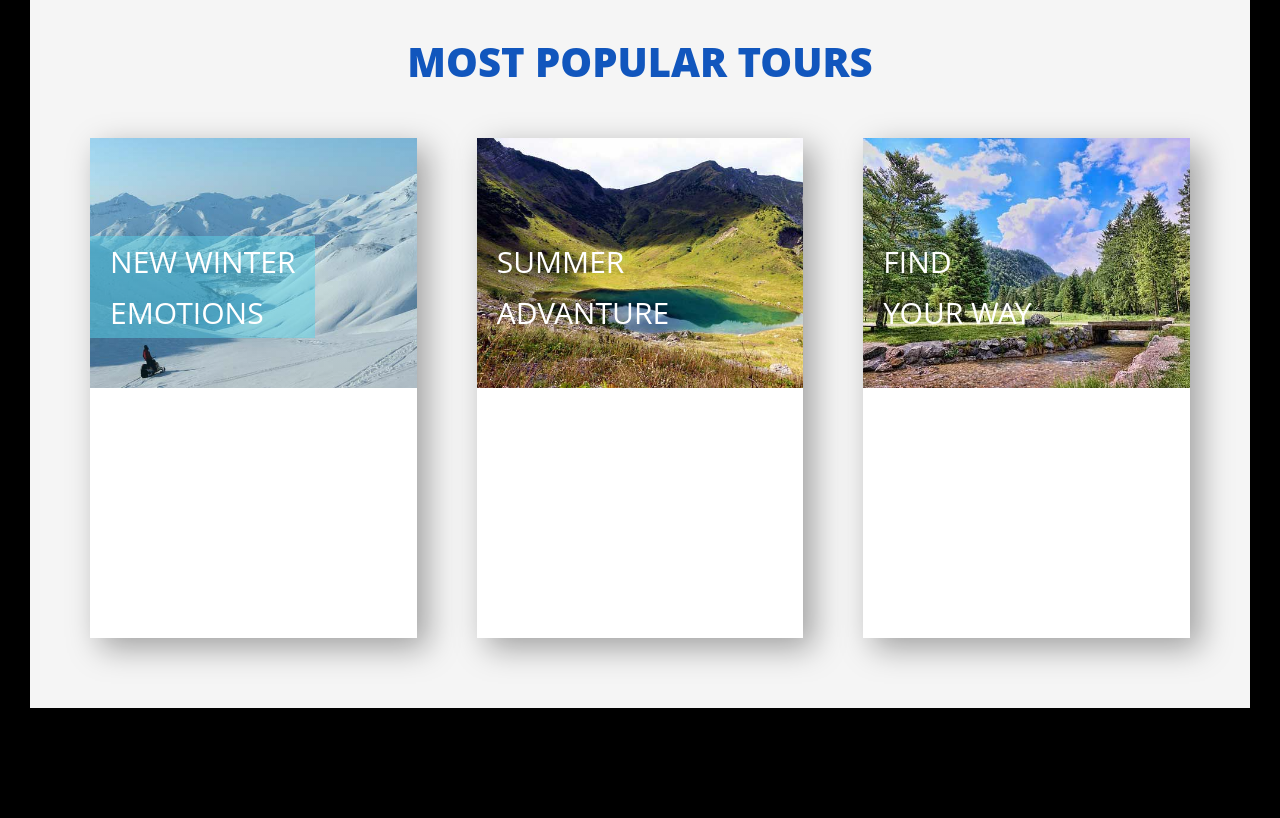
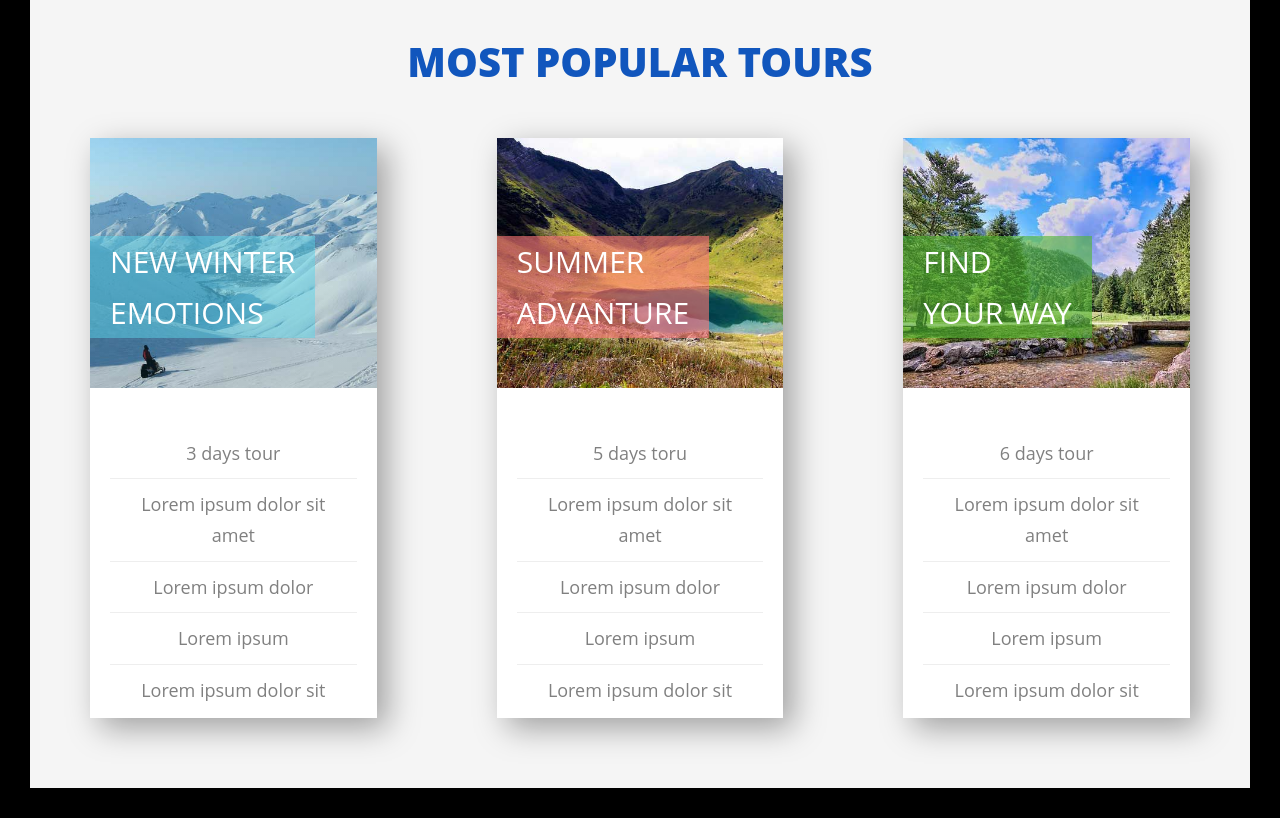
Before and after one commit to Serj190336/Portfolio_landing_01, a website: page index.html in a window 1280 px wide. Shown: the part 2100-2918 px from the top of the page. Before the commit the page ends 2838 px from the top, so only its background shows below. Drawn offline with Linux system fonts and the light colour scheme.

Commit message:
feature box finished

```diff
--- a/index.html
+++ b/index.html
@@ -89,9 +89,9 @@
 
 		<section class="section-tours" </main>
 			<h2 class="tours-main-heading">most popular tours</h2>
-			<div class="row row-flex">
-				<div class="col-1-of-3 tours-box">
+			<div class="row-flex">
 
+				<a href="#" class="col-1-of-3-bigger-margin tours-box">
 					<div class="tours-box__side tours-box__side--front">
 						<div class="tours-box__picture tours-box__picture--1"></div>
 						<div class="tours-box__heading tours-box__heading--1">
@@ -99,16 +99,22 @@
 								<br> emotions</h3>
 						</div>
 						<div class="tours-box__info">
-							<h4>info</h4>
+							<ul>
+								<li>3 days tour </li>
+								<li>Lorem ipsum dolor sit amet</li>
+								<li>Lorem ipsum dolor </li>
+								<li>Lorem ipsum </li>
+								<li>Lorem ipsum dolor sit</li>
+							</ul>
 						</div>
 					</div>
 					<div class="tours-box__side tours-box__side--back">
 						bbb
 					</div>
+				</a>
 
-				</div>
-				<div class="col-1-of-3 tours-box">
 
+				<div class="col-1-of-3-bigger-margin tours-box">
 					<div class="tours-box__side tours-box__side--front">
 						<div class="tours-box__picture tours-box__picture--2"></div>
 						<div class="tours-box__heading tours-box__heading--2">
@@ -116,7 +122,13 @@
 								<br>advanture</h3>
 						</div>
 						<div class="tours-box__info">
-							<h4>info</h4>
+							<ul>
+								<li>5 days toru</li>
+<li>Lorem ipsum dolor sit amet</li>
+<li>Lorem ipsum dolor </li>
+<li>Lorem ipsum </li>
+<li>Lorem ipsum dolor sit</li>
+							</ul>
 						</div>
 					</div>
 					<div class="tours-box__side tours-box__side--back">
@@ -124,8 +136,7 @@
 					</div>
 				</div>
 
-				<div class="col-1-of-3 tours-box">
-
+				<div class="col-1-of-3-bigger-margin tours-box">
 					<div class="tours-box__side tours-box__side--front">
 						<div class="tours-box__picture tours-box__picture--3"></div>
 						<div class="tours-box__heading tours-box__heading--3">
@@ -133,13 +144,20 @@
 								<br>your way</h3>
 						</div>
 						<div class="tours-box__info">
-							<h4>info</h4>
+							<ul>
+								<li>6 days tour</li>
+<li>Lorem ipsum dolor sit amet</li>
+<li>Lorem ipsum dolor </li>
+<li>Lorem ipsum </li>
+<li>Lorem ipsum dolor sit</li>
+							</ul>
 						</div>
 					</div>
 					<div class="tours-box__side tours-box__side--back">
 						ccccc
 					</div>
 				</div>
+
 			</div>
 		</section>
 
--- a/sass/abstracts/_variables.scss
+++ b/sass/abstracts/_variables.scss
@@ -15,4 +15,4 @@ $color-btn-bg: rgb(34, 170, 222);
 $grid-width: 140rem;
 $gutter-vertical: 8rem;
 $gutter-horizontal: 6rem;
-$gutter-horizontal-big: 25rem;
+$gutter-horizontal-big: 12rem;
--- a/sass/components/_tours-box.scss
+++ b/sass/components/_tours-box.scss
@@ -1,7 +1,7 @@
 .tours-box {
     position: relative;
     min-width: 250px;
-    min-height: 500px;
+    min-height: 58rem;
     margin: 10px 0 10px 0;
     color: #fff;
     perspective: 1500px;
@@ -19,7 +19,6 @@
         box-shadow: 1rem 1rem 3rem rgba(0, 0, 0, 0.35);
         &--front {
             background-color: #fff;
-            padding: 0 0 20px 0;
         }
         &--back {
             background-color: rgb(93, 228, 122);
@@ -54,8 +53,28 @@
         &--1 {
             background-color: rgba(93, 212, 233, 0.5);
         }
+        &--2 {
+            background-color: rgba(255, 120, 120, 0.6);
+        }
+        &--3 {
+            background-color: rgba(80, 180, 50, 0.6);
+        }
     }
     &__info {
+        padding: 4rem 2rem 4rem 2rem;
+        font-size: 1.8rem;
+        color: #808080;
         text-align: center;
+        &>ul {
+            min-width: 80%;
+            margin: 0 auto;
+            list-style: none;
+            &>li:not(:last-child) {
+                border-bottom: 1px solid #eee;
+            }
+            &>li {
+                padding: 1rem;
+            }
+        }
     }
 }
--- a/sass/layout/_grid.scss
+++ b/sass/layout/_grid.scss
@@ -50,6 +50,21 @@
     align-items: center;
     -webkit-align-content: center;
     align-content: center;
+    width: 100%;
+    margin: 0 auto;
+    max-width: $grid-width;
+    &:not(:last-child) {
+        margin-bottom: $gutter-vertical;
+    }
+    [class^="col-"] {
+        float: left;
+        &:not(:last-child) {
+            margin-right: $gutter-horizontal-big;
+        }
+    }
+    .col-1-of-3-bigger-margin {
+        width: calc((100% - 2 * #{$gutter-horizontal-big}) / 3);
+    }
 }
 
 .col-1-of-2-nm {
```
Also changed, not shown: css/style.css.
